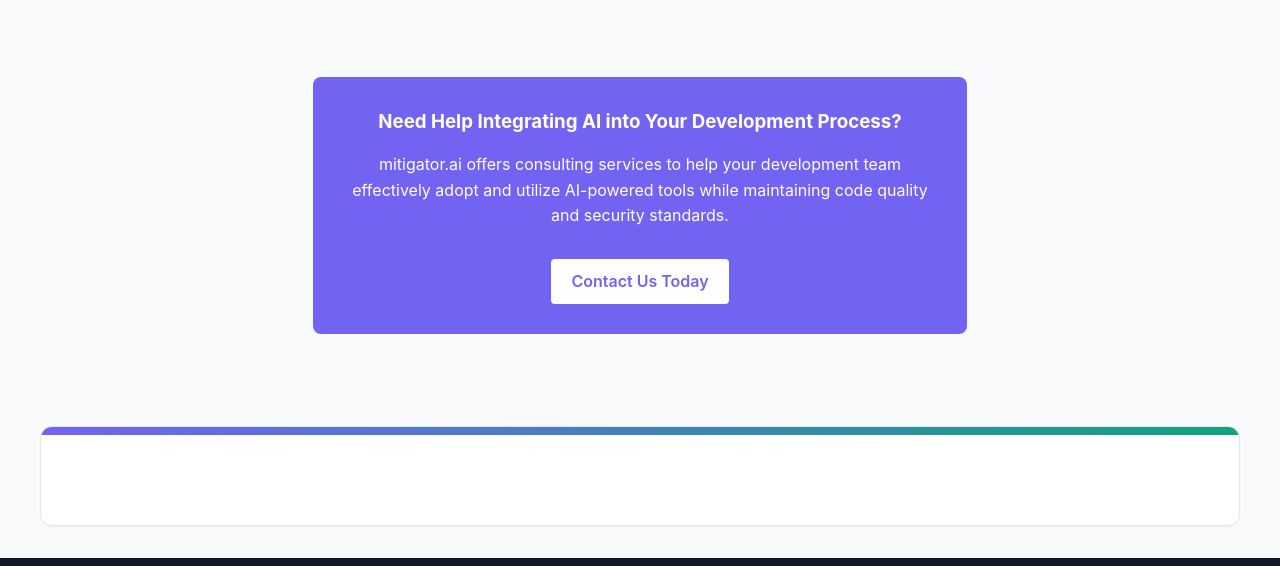
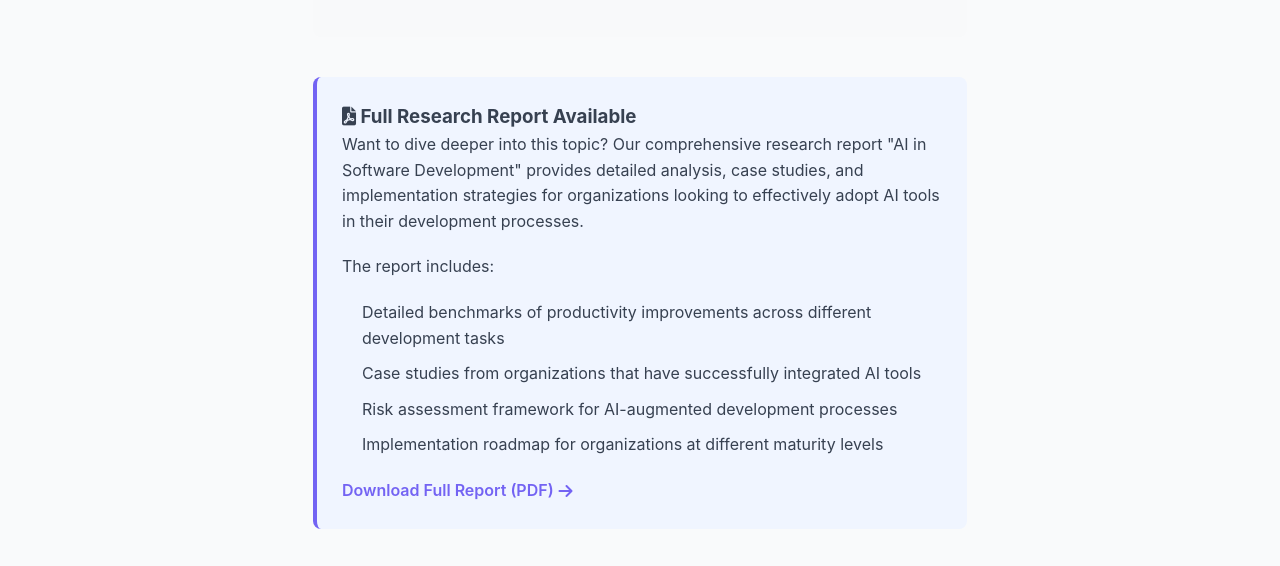
Before and after one commit to prplbx/mitigator-ai, a plain HTML site: page resources/ai-in-software-development.html in a window 1280 px wide. Shown: the part 7219-7785 px from the top of the page. Drawn offline with Linux system fonts and the light colour scheme.

Commit message:
Add PDF report link to AI in Software Development blog post and resources page

```diff
--- a/project-metadata.json
+++ b/project-metadata.json
@@ -34,7 +34,8 @@
     "resources": [
       "resources/AI-Risk-and-Governance.pdf",
       "resources/responsible-ai-best-practices.html",
-      "resources/ai-in-software-development.html"
+      "resources/ai-in-software-development.html",
+      "resources/AI in Software Development.pdf"
     ],
     "documentation": [
       "README.md",
--- a/resources/ai-in-software-development.html
+++ b/resources/ai-in-software-development.html
@@ -452,6 +452,19 @@
                 <p>This transformation represents both an opportunity and a challenge. Developers who embrace AI tools while developing the skills to use them effectively will find themselves more productive and capable than ever before.</p>
             </div>
 
+            <div style="background-color: #f0f5ff; padding: 25px; border-radius: 8px; margin: 40px 0; border-left: 4px solid var(--primary-color);">
+                <h3 style="margin-top: 0;"><i class="fas fa-file-pdf"></i> Full Research Report Available</h3>
+                <p>Want to dive deeper into this topic? Our comprehensive research report "AI in Software Development" provides detailed analysis, case studies, and implementation strategies for organizations looking to effectively adopt AI tools in their development processes.</p>
+                <p>The report includes:</p>
+                <ul>
+                    <li>Detailed benchmarks of productivity improvements across different development tasks</li>
+                    <li>Case studies from organizations that have successfully integrated AI tools</li>
+                    <li>Risk assessment framework for AI-augmented development processes</li>
+                    <li>Implementation roadmap for organizations at different maturity levels</li>
+                </ul>
+                <p style="margin-bottom: 0;"><a href="./AI in Software Development.pdf" class="resource-link" target="_blank" style="display: inline-flex; align-items: center; font-weight: 600; color: var(--primary-color);">Download Full Report (PDF) <i class="fas fa-arrow-right" style="margin-left: 5px;"></i></a></p>
+            </div>
+
             <div class="cta-section">
                 <h3>Need Help Integrating AI into Your Development Process?</h3>
                 <p>mitigator.ai offers consulting services to help your development team effectively adopt and utilize AI-powered tools while maintaining code quality and security standards.</p>
```
Also changed, not shown: resources.html (+4 -1 lines).
